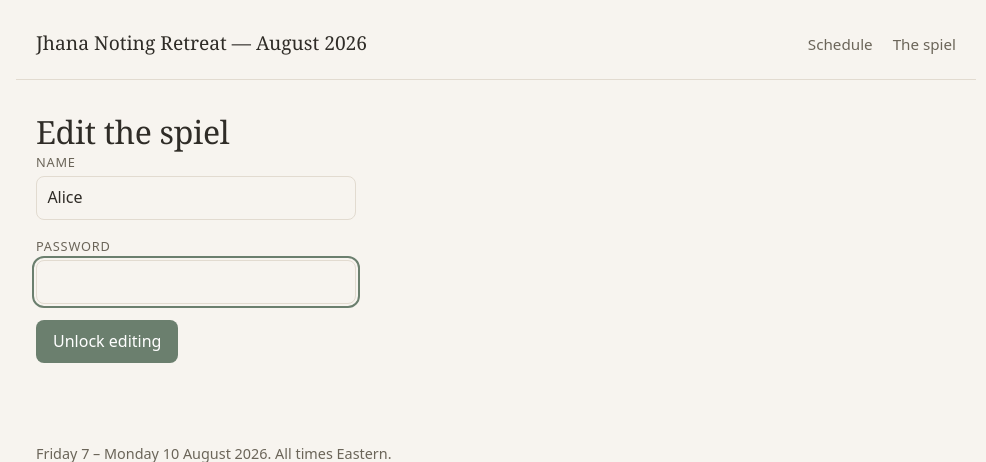
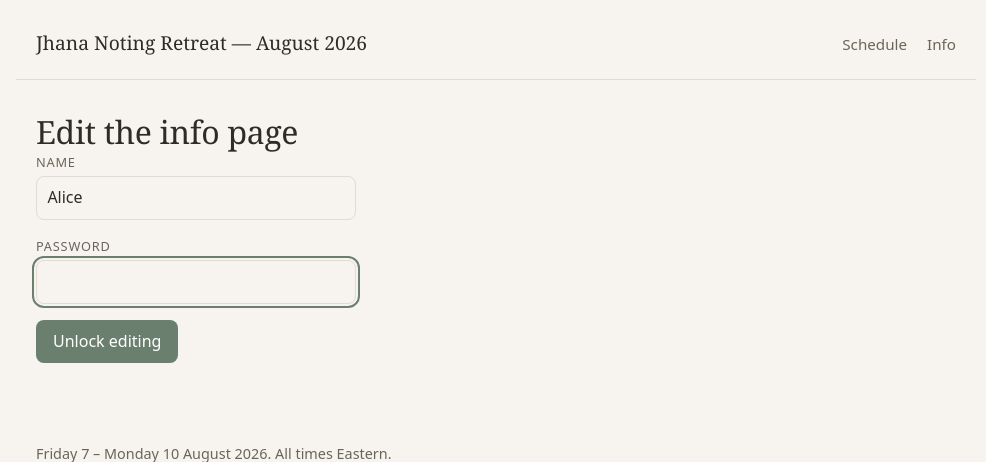
Before and after one commit to alicegfine/main, a Node server app: page /signin in a window 1280 px wide. Shown: the top 462 px of the page, without its empty margins (144-1130 px from the left). Run offline with Node 20, Linux system fonts and the light colour scheme; some libraries are stand-ins or nearby versions.

Commit message:
Rename the spiel to Info and add two editable link buttons
The second page is now Info, at /info, in the nav and its own heading. The old
/the-spiel and /how-it-works URLs redirect, and the stored page is migrated in
two steps so text written under either former name carries across.

Add "Join the current sit" and "Join the Signal group" at the top of the
schedule, with their URLs stored rather than hard-coded: the sit link changes
from session to session. Alice edits them from the schedule page, and emptying a
field hides that button, since a button leading nowhere is worse than no button.
Only http and https are accepted, because these are rendered into an href where
a javascript: URL would run on click.

Also drop an unreachable storage branch and its dead return_to handling: an unset
DATA_DIR falls back to a relative path, so the relative-path check already
covered that case, and no form ever sent return_to.

Co-Authored-By: Claude Opus 5 <noreply@anthropic.com>
Claude-Session: https://claude.ai/code/session_01XiecJRegp7ZVCAmTifEE7C

```diff
--- a/src/auth.js
+++ b/src/auth.js
@@ -1,4 +1,4 @@
-// Sign-in for Alice, which unlocks editing the spiel.
+// Sign-in for Alice, which unlocks editing the info page and the link buttons.
 //
 // This is a single shared password checked against ADMIN_PASSWORD, held in a
 // signed cookie. It is the only locked part of the site: the schedule is open to
@@ -16,7 +16,7 @@ export const ADMIN_USERNAME = 'Alice';
 const password = process.env.ADMIN_PASSWORD || '';
 
 // Without a stable secret, every restart invalidates the signed-in session — and
-// a restart in the middle of editing the spiel would reject the save. So when no
+// a restart in the middle of editing the info page would reject the save. So when no
 // SESSION_SECRET is configured, generate one once and keep it in the database
 // rather than in memory.
 let secret = process.env.SESSION_SECRET || '';
--- a/src/markdown.js
+++ b/src/markdown.js
@@ -1,4 +1,4 @@
-// A deliberately tiny subset of Markdown for the spiel page, so that
+// A deliberately tiny subset of Markdown for the info page, so that
 // Alice can write headings, lists, links and emphasis without the site depending
 // on a Markdown library. Everything is HTML-escaped before any formatting is
 // applied, so the page cannot inject markup.
--- a/src/retreat.js
+++ b/src/retreat.js
@@ -19,7 +19,7 @@ export const ROLES = ['leading', 'attending'];
 
 export const MAX_NAME_LENGTH = 60;
 
-// Generous enough for any plausible spiel; the request body limit is well above it.
+// Generous enough for any plausible info page; the request body limit is above it.
 export const MAX_PAGE_LENGTH = 50_000;
 
 export function isValidDay(date) {
--- a/src/server.js
+++ b/src/server.js
@@ -18,9 +18,11 @@ import {
   getBlock,
   getBlocksForDay,
   getLeader,
+  getLinks,
   getPage,
   getScheduleByDay,
   getSignup,
+  saveLinks,
   savePage,
   updateBlockTimes,
 } from './db.js';
@@ -39,14 +41,14 @@ import {
   setVisitorName,
   visitorMiddleware,
 } from './visitor.js';
-import { errorPage, notFoundPage, schedulePage, signInPage, spielPage } from './views.js';
+import { errorPage, infoPage, notFoundPage, schedulePage, signInPage } from './views.js';
 
 const here = path.dirname(fileURLToPath(import.meta.url));
 
 const app = express();
 app.set('trust proxy', 1);
 // Comfortably above MAX_PAGE_LENGTH even once the text is URL-encoded, so a long
-// spiel is truncated by an explicit rule rather than rejected by the parser.
+// info page is truncated by an explicit rule rather than rejected by the parser.
 app.use(express.urlencoded({ extended: false, limit: '512kb' }));
 app.use(sessionMiddleware);
 app.use(visitorMiddleware);
@@ -62,6 +64,7 @@ const MESSAGES = {
   'times-changed': 'Session times updated.',
   'not-leader': 'Only the person leading a session can change its times.',
   saved: 'Page saved.',
+  'links-saved': 'Links updated.',
   'saved-after-signin': 'Signed in, and the text you had written is saved.',
   'session-lapsed':
     'You had been signed out, so that save did not go through. Your text is safe — enter the password and it will be saved.',
@@ -87,6 +90,7 @@ app.get('/', (req, res) => {
   res.send(
     schedulePage({
       schedule: getScheduleByDay(DAYS),
+      links: getLinks(),
       isAdmin: req.isAdmin,
       visitorName: req.visitorName,
       notice,
@@ -181,13 +185,44 @@ app.post('/signups/:id/delete', requireVisitor, (req, res) => {
   return res.redirect('/?ok=removed');
 });
 
-/* The spiel — the one part only Alice can change ------------------------- */
+/* The two buttons at the top of the schedule ----------------------------- */
 
-app.get('/the-spiel', (req, res) => {
+// Only http(s) is accepted: these end up in an href, and a javascript: or data:
+// URL there would run when someone clicked the button.
+function cleanUrl(value) {
+  const raw = String(value ?? '').trim();
+  if (!raw) return '';
+  try {
+    const url = new URL(raw);
+    return url.protocol === 'http:' || url.protocol === 'https:' ? url.href : null;
+  } catch {
+    return null;
+  }
+}
+
+app.post('/links', (req, res) => {
+  if (!req.isAdmin) return res.redirect('/signin');
+
+  const sit = cleanUrl(req.body.sit);
+  const signal = cleanUrl(req.body.signal);
+
+  if (sit === null || signal === null) {
+    return res.redirect(
+      `/?reason=${encodeURIComponent('Links need to start with http:// or https://')}`,
+    );
+  }
+
+  saveLinks({ sit, signal });
+  return res.redirect('/?ok=links-saved');
+});
+
+/* The info page — the one part only Alice can change --------------------- */
+
+app.get('/info', (req, res) => {
   const { notice, error } = messagesFrom(req);
   res.send(
-    spielPage({
-      page: getPage('the-spiel'),
+    infoPage({
+      page: getPage('info'),
       isAdmin: req.isAdmin,
       visitorName: req.visitorName,
       editing: req.isAdmin && req.query.edit === '1',
@@ -201,7 +236,7 @@ app.get('/the-spiel', (req, res) => {
 // which a restart or a redeploy can do while the page sits open — redirecting to
 // the password form would throw away everything typed. Instead the text is
 // carried into that form and saved as soon as the password is accepted.
-app.post('/the-spiel', (req, res) => {
+app.post('/info', (req, res) => {
   const body = String(req.body.body ?? '').slice(0, MAX_PAGE_LENGTH);
 
   if (!req.isAdmin) {
@@ -216,20 +251,21 @@ app.post('/the-spiel', (req, res) => {
 
   if (!body.trim()) {
     return res.redirect(
-      `/the-spiel?edit=1&reason=${encodeURIComponent('The page cannot be empty.')}`,
+      `/info?edit=1&reason=${encodeURIComponent('The page cannot be empty.')}`,
     );
   }
-  savePage('the-spiel', body);
-  return res.redirect('/the-spiel?ok=saved');
+  savePage('info', body);
+  return res.redirect('/info?ok=saved');
 });
 
-// The page used to live here.
-app.get('/how-it-works', (req, res) => res.redirect(301, '/the-spiel'));
+// The page has lived at both of these before.
+app.get('/how-it-works', (req, res) => res.redirect(301, '/info'));
+app.get('/the-spiel', (req, res) => res.redirect(301, '/info'));
 
 /* Alice's sign-in --------------------------------------------------------- */
 
 app.get('/signin', (req, res) => {
-  if (req.isAdmin) return res.redirect('/the-spiel');
+  if (req.isAdmin) return res.redirect('/info');
   const { error } = messagesFrom(req);
   return res.send(signInPage({ error, visitorName: req.visitorName }));
 });
@@ -254,16 +290,16 @@ app.post('/signin', (req, res) => {
   issueSession(res);
 
   if (resumeBody.trim()) {
-    savePage('the-spiel', resumeBody);
-    return res.redirect('/the-spiel?ok=saved-after-signin');
+    savePage('info', resumeBody);
+    return res.redirect('/info?ok=saved-after-signin');
   }
-  return res.redirect('/the-spiel?edit=1');
+  return res.redirect('/info?edit=1');
 });
 
 // Give up editing rights without also forgetting your name.
 app.post('/admin/lock', (req, res) => {
   clearSession(res);
-  res.redirect('/the-spiel?ok=locked');
+  res.redirect('/info?ok=locked');
 });
 
 app.use((req, res) => {
--- a/src/views.js
+++ b/src/views.js
@@ -12,7 +12,7 @@ import { isSamePerson } from './visitor.js';
 import { stylesHref } from './assets.js';
 
 const SITE_TITLE = 'Jhana Noting Retreat — August 2026';
-const SPIEL_TITLE = 'The spiel';
+const INFO_TITLE = 'Info';
 
 function layout({ title, activeNav, isAdmin, visitorName, notice, error, body }) {
   return `<!doctype html>
@@ -28,7 +28,7 @@ function layout({ title, activeNav, isAdmin, visitorName, notice, error, body })
     <a class="wordmark" href="/">${escapeHtml(SITE_TITLE)}</a>
     <nav>
       <a href="/"${activeNav === 'schedule' ? ' aria-current="page"' : ''}>Schedule</a>
-      <a href="/the-spiel"${activeNav === 'spiel' ? ' aria-current="page"' : ''}>${escapeHtml(SPIEL_TITLE)}</a>
+      <a href="/info"${activeNav === 'info' ? ' aria-current="page"' : ''}>${escapeHtml(INFO_TITLE)}</a>
       ${
         visitorName
           ? `<form method="post" action="/signout" class="inline-form">
@@ -82,6 +82,54 @@ function namePrompt() {
       <button type="submit">Continue</button>
     </form>
   </section>`;
+}
+
+// The sit link changes from session to session, so both are stored and editable
+// rather than baked into the page. A button with nowhere to go is worse than no
+// button, so an unset link is hidden from guests and only prompts Alice.
+function linkButtons({ links, isAdmin }) {
+  const BUTTONS = [
+    { key: 'sit', label: 'Join the current sit' },
+    { key: 'signal', label: 'Join the Signal group' },
+  ];
+
+  const rendered = BUTTONS.map(({ key, label }) => {
+    const href = links[key];
+    if (href) {
+      return `<a class="cta" href="${escapeHtml(href)}" target="_blank" rel="noopener noreferrer">${escapeHtml(label)}</a>`;
+    }
+    return isAdmin
+      ? `<span class="cta cta-unset">${escapeHtml(label)} — no link set</span>`
+      : '';
+  })
+    .filter(Boolean)
+    .join('');
+
+  const editor = isAdmin
+    ? `<details class="edit-links">
+         <summary>Edit these links</summary>
+         <form method="post" action="/links" class="links-form">
+           <div class="field">
+             <label for="sit-url">Join the current sit</label>
+             <input id="sit-url" name="sit" type="url" inputmode="url"
+               placeholder="https://…" value="${escapeHtml(links.sit)}" />
+           </div>
+           <div class="field">
+             <label for="signal-url">Join the Signal group</label>
+             <input id="signal-url" name="signal" type="url" inputmode="url"
+               placeholder="https://signal.group/…" value="${escapeHtml(links.signal)}" />
+           </div>
+           <button type="submit">Save links</button>
+           <p class="hint">Leave a field empty to hide that button.</p>
+         </form>
+       </details>`
+    : '';
+
+  if (!rendered && !editor) return '';
+  return `<div class="cta-block">
+    ${rendered ? `<div class="cta-row">${rendered}</div>` : ''}
+    ${editor}
+  </div>`;
 }
 
 function nameList(signups, { visitorName, isAdmin }) {
@@ -234,7 +282,7 @@ function dayCount(day) {
   return n === 1 ? '1 session' : `${n} sessions`;
 }
 
-export function schedulePage({ schedule, isAdmin, visitorName, notice, error }) {
+export function schedulePage({ schedule, links, isAdmin, visitorName, notice, error }) {
   const ctx = { isAdmin, visitorName };
 
   const days = schedule
@@ -258,6 +306,7 @@ export function schedulePage({ schedule, isAdmin, visitorName, notice, error })
 
   const body = `<h1>Schedule</h1>
     <p class="timezone-note">All times Eastern</p>
+    ${linkButtons({ links, isAdmin })}
     ${visitorName ? '' : namePrompt()}
     ${days}`;
 
@@ -272,12 +321,12 @@ export function schedulePage({ schedule, isAdmin, visitorName, notice, error })
   });
 }
 
-export function spielPage({ page, isAdmin, visitorName, editing, notice, error }) {
+export function infoPage({ page, isAdmin, visitorName, editing, notice, error }) {
   let body;
 
   if (editing) {
-    body = `<h1>${escapeHtml(SPIEL_TITLE)}</h1>
-      <form method="post" action="/the-spiel" class="page-editor">
+    body = `<h1>${escapeHtml(INFO_TITLE)}</h1>
+      <form method="post" action="/info" class="page-editor">
         <label for="page-body">Page text</label>
         <p class="hint">Blank lines separate paragraphs. <code>##</code> starts a heading,
           <code>-</code> starts a list item, <code>**bold**</code> and <code>*italic*</code> work,
@@ -285,7 +334,7 @@ export function spielPage({ page, isAdmin, visitorName, editing, notice, error }
         <textarea id="page-body" name="body" rows="24" required>${escapeHtml(page.body)}</textarea>
         <div class="editor-actions">
           <button type="submit">Save changes</button>
-          <a href="/the-spiel" class="link-button">Cancel</a>
+          <a href="/info" class="link-button">Cancel</a>
         </div>
       </form>`;
   } else {
@@ -293,7 +342,7 @@ export function spielPage({ page, isAdmin, visitorName, editing, notice, error }
     // the only thing Alice's password unlocks.
     const editControl = isAdmin
       ? `<div class="page-actions">
-           <a class="link-button" href="/the-spiel?edit=1">Edit this page</a>
+           <a class="link-button" href="/info?edit=1">Edit this page</a>
            <form method="post" action="/admin/lock" class="inline-form">
              <button type="submit" class="link-button subtle">lock editing</button>
            </form>
@@ -303,15 +352,15 @@ export function spielPage({ page, isAdmin, visitorName, editing, notice, error }
         : '';
 
     body = `<div class="page-head">
-        <h1>${escapeHtml(SPIEL_TITLE)}</h1>
+        <h1>${escapeHtml(INFO_TITLE)}</h1>
         ${editControl}
       </div>
       <div class="prose">${renderMarkdown(page.body)}</div>`;
   }
 
   return layout({
-    title: SPIEL_TITLE,
-    activeNav: 'spiel',
+    title: INFO_TITLE,
+    activeNav: 'info',
     isAdmin,
     visitorName,
     notice,
@@ -328,7 +377,7 @@ export function signInPage({ error, visitorName, resumeBody = '' }) {
     : '';
 
   const body = signInEnabled
-    ? `<h1>Edit the spiel</h1>
+    ? `<h1>Edit the info page</h1>
        ${
          resumeBody
            ? `<p class="lede">Your ${resumeBody.length.toLocaleString()} characters of text are
@@ -349,13 +398,13 @@ export function signInPage({ error, visitorName, resumeBody = '' }) {
          </div>
          <button type="submit">Unlock editing</button>
        </form>`
-    : `<h1>Edit the spiel</h1>
+    : `<h1>Edit the info page</h1>
        <p class="lede">No password is configured on this deployment, so the
-         ${escapeHtml(SPIEL_TITLE.toLowerCase())} cannot be edited. Set an
+         ${escapeHtml(INFO_TITLE.toLowerCase())} cannot be edited. Set an
          <code>ADMIN_PASSWORD</code> variable on the server to enable it.</p>`;
 
   return layout({
-    title: 'Edit the spiel',
+    title: 'Edit the info page',
     activeNav: null,
     isAdmin: false,
     visitorName,
--- a/src/visitor.js
+++ b/src/visitor.js
@@ -3,7 +3,7 @@
 // This is just a name in a cookie, not an account and not a password. It exists
 // so that signing up is one click instead of retyping your name each time, and so
 // that the site knows which entries on the schedule are yours. It is separate
-// from Alice's sign-in, which is what unlocks editing the spiel.
+// from Alice's sign-in, which is what unlocks editing the info page.
 
 import { MAX_NAME_LENGTH } from './retreat.js';
 import { parseCookies } from './cookies.js';
@@ -42,8 +42,7 @@ export function visitorMiddleware(req, res, next) {
 // Anything that writes to the schedule needs a name attached to it.
 export function requireVisitor(req, res, next) {
   if (req.visitorName) return next();
-  const back = req.body?.return_to === 'spiel' ? '/the-spiel' : '/';
-  return res.redirect(`${back}?error=name-required`);
+  return res.redirect('/?error=name-required');
 }
 
 export function isSamePerson(a, b) {
```
Also changed, not shown: public/styles.css (+75 -0 lines), src/db.js (+28 -19 lines), README.md.
